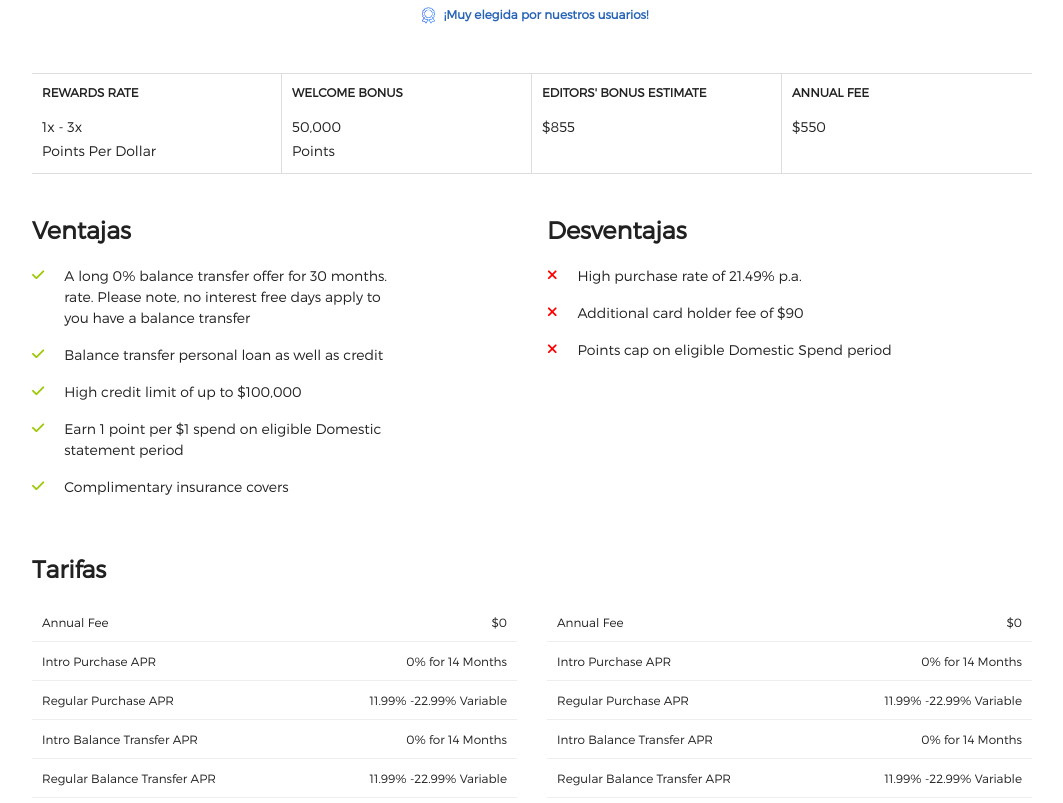
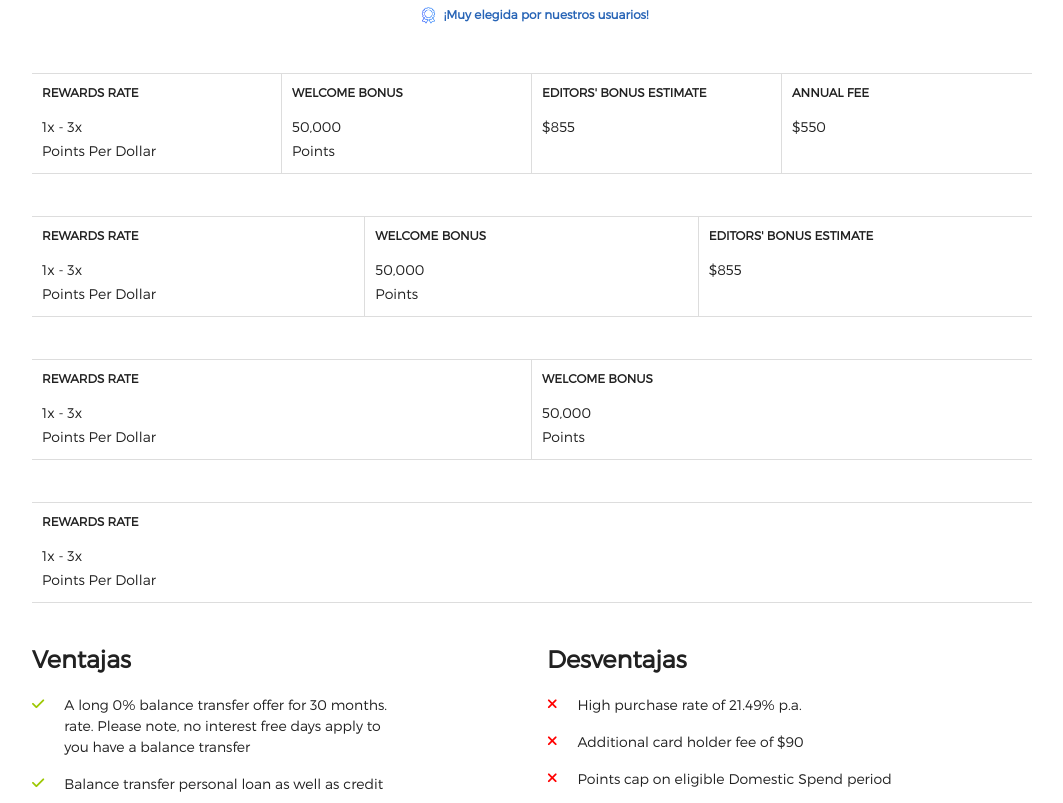
Before and after one commit to FLWorksTest/site.github.io, a website: page credit-cards.html in a window 1280 px wide. Shown: the part 455-1258 px from the top of the page, without its empty margins (108-1171 px from the left). Drawn offline with nearby package versions, Linux system fonts and the light colour scheme.

Commit message:
commit 8

```diff
--- a/credit-cards.html
+++ b/credit-cards.html
@@ -471,6 +471,7 @@
             </div>
 
             <div class="container card-info">
+                <!--4 columns Features-->
                 <div class="row no-gutters card-features">
                     <div class="col-6 col-md-3 feature">
                         <h6 class="lbl-bold">REWARDS RATE</h6>
@@ -494,6 +495,54 @@
                         <h6 class="lbl-bold">ANNUAL FEE</h6>
                         <p>
                             $550 <br />
+                        </p>
+                    </div>
+                </div>
+                <br /> <br />
+                <!--3 columns Features-->
+                <div class="row no-gutters card-features">
+                    <div class="col-6 col-md-4 feature">
+                        <h6 class="lbl-bold">REWARDS RATE</h6>
+                        <p>
+                            1x - 3x <br /> Points Per Dollar
+                        </p>
+                    </div>
+                    <div class="col-6 col-md-4 feature">
+                        <h6 class="lbl-bold">WELCOME BONUS</h6>
+                        <p>
+                            50,000 <br /> Points
+                        </p>
+                    </div>
+                    <div class="col-6 col-md-4 feature">
+                        <h6 class="lbl-bold">EDITORS' BONUS ESTIMATE</h6>
+                        <p>
+                            $855 <br />
+                        </p>
+                    </div>
+                </div>
+                <br /> <br />
+                <!--2 columns Features-->
+                <div class="row no-gutters card-features">
+                    <div class="col-6 feature">
+                        <h6 class="lbl-bold">REWARDS RATE</h6>
+                        <p>
+                            1x - 3x <br /> Points Per Dollar
+                        </p>
+                    </div>
+                    <div class="col-6 feature">
+                        <h6 class="lbl-bold">WELCOME BONUS</h6>
+                        <p>
+                            50,000 <br /> Points
+                        </p>
+                    </div>
+                </div>
+                <br /> <br />
+                <!--1 column Features-->
+                <div class="row no-gutters card-features">
+                    <div class="col-12 feature">
+                        <h6 class="lbl-bold">REWARDS RATE</h6>
+                        <p>
+                            1x - 3x <br /> Points Per Dollar
                         </p>
                     </div>
                 </div>
```
